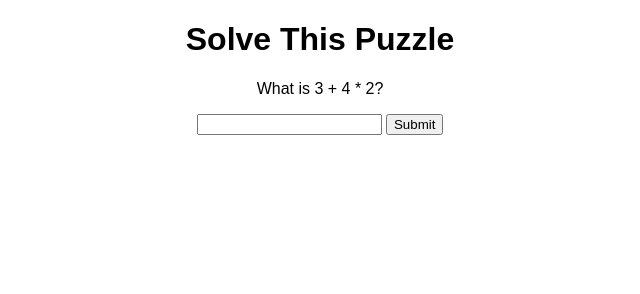
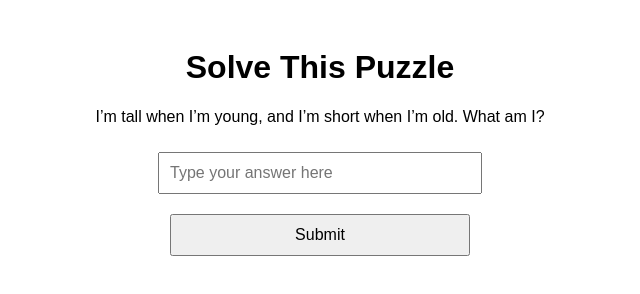
Before and after one commit to Joey5874/Puzzle-box-sight, a plain HTML site: page puzzle.html in a window 1280 px wide. Shown: the whole page, without its empty margins (320-960 px from the left). Drawn offline with Linux system fonts and the light colour scheme.

Commit message:
Update puzzle.html

```diff
--- a/puzzle.html
+++ b/puzzle.html
@@ -3,23 +3,49 @@
 <head>
   <title>Solve the Puzzle</title>
   <meta name="viewport" content="width=device-width, initial-scale=1">
+  <style>
+    body { text-align: center; font-family: sans-serif; padding: 20px; }
+    input, button { padding: 10px; font-size: 1rem; margin: 10px; width: 80%; max-width: 300px; }
+  </style>
 </head>
-<body style="text-align: center; font-family: sans-serif;">
+<body>
   <h1>Solve This Puzzle</h1>
-  <p>What is 3 + 4 * 2?</p>
-  <input type="text" id="answer">
+  <p id="question">Loading puzzle...</p>
+  <input type="text" id="answer" placeholder="Type your answer here">
+  <br>
   <button onclick="checkAnswer()">Submit</button>
   <p id="feedback"></p>
 
   <script>
+    const puzzles = [
+      { question: "I speak without a mouth and hear without ears. I have no body, but I come alive with wind. What am I?", answer: "echo" },
+      { question: "What has keys but can’t open locks?", answer: "piano" },
+      { question: "What gets wetter the more it dries?", answer: "towel" },
+      { question: "I’m tall when I’m young, and I’m short when I’m old. What am I?", answer: "candle" },
+      { question: "Forward I am heavy, but backward I am not. What am I?", answer: "ton" },
+      { question: "What has to be broken before you can use it?", answer: "egg" },
+      { question: "What has a face and two hands but no arms or legs?", answer: "clock" },
+      { question: "What is always in front of you but can’t be seen?", answer: "future" }
+    ];
+
+    let currentAnswer = "";
+
+    function generatePuzzle() {
+      const puzzle = puzzles[Math.floor(Math.random() * puzzles.length)];
+      currentAnswer = puzzle.answer.toLowerCase();
+      document.getElementById("question").innerText = puzzle.question;
+    }
+
     function checkAnswer() {
-      const input = document.getElementById('answer').value;
-      if (input.trim() == "11") {
-        window.location.href = 'unlock.html';
+      const userAnswer = document.getElementById("answer").value.trim().toLowerCase();
+      if (userAnswer === currentAnswer) {
+        window.location.href = "unlock.html";
       } else {
-        document.getElementById('feedback').innerText = "Try again!";
+        document.getElementById("feedback").innerText = "Wrong! Try again.";
       }
     }
+
+    generatePuzzle();
   </script>
 </body>
 </html>
```
